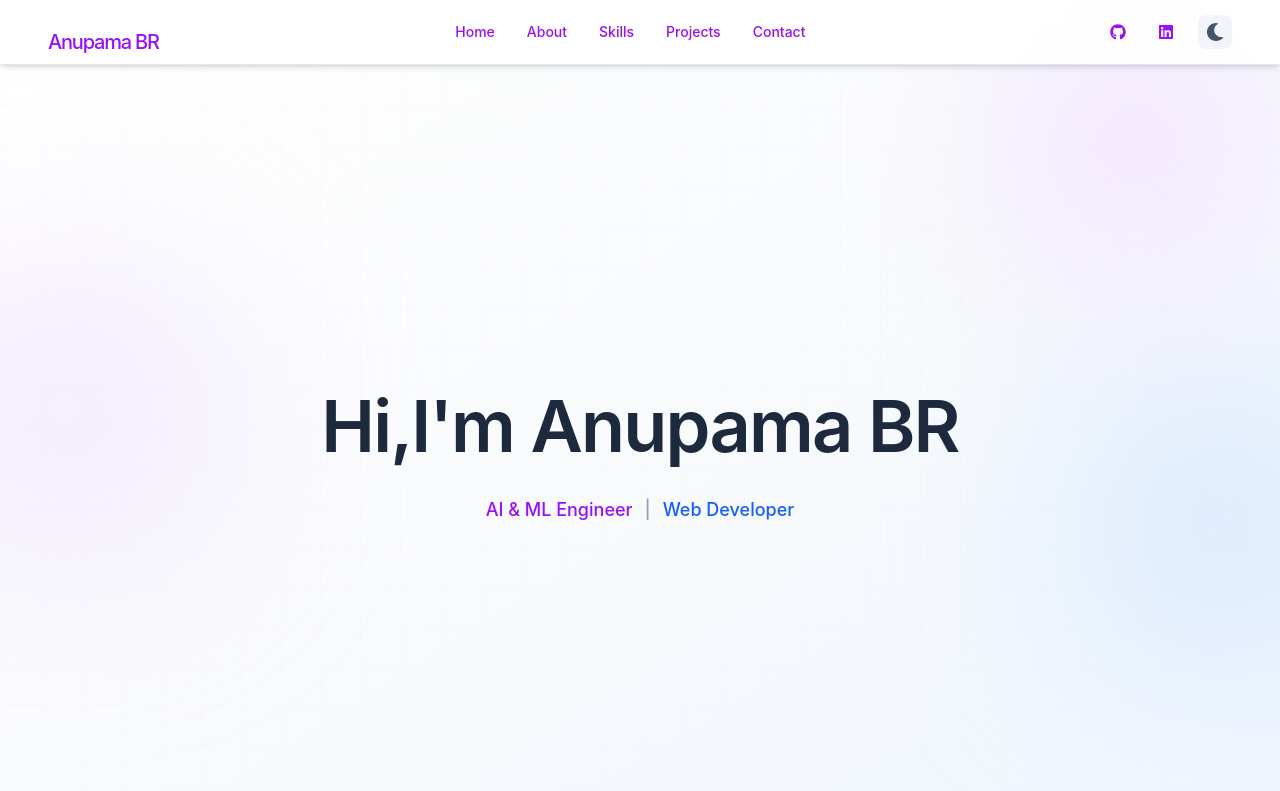
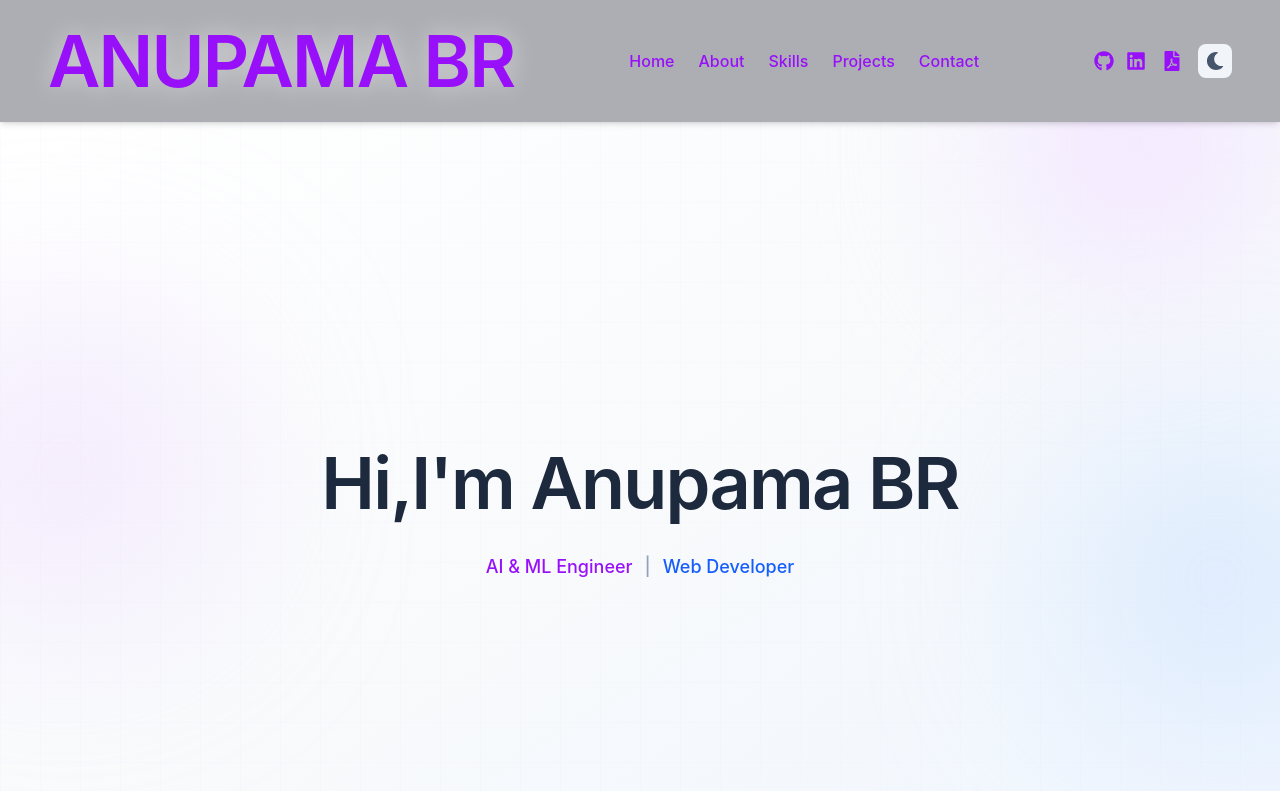
Before and after one commit to Anupamabramesh/portfolio, a React (Vite) app: page / in a window 1280 px wide. Shown: the top 791 px of the page. Built offline with nearby package versions, Linux system fonts and the light colour scheme.

Commit message:
Added resume PDF button to navbar

```diff
--- a/src/components/Navbar.jsx
+++ b/src/components/Navbar.jsx
@@ -1,7 +1,7 @@
 
 import { useState } from 'react';
 import ThemeToggle from './ThemeToggle';
-import { FaGithub, FaLinkedin, FaBars, FaTimes } from "react-icons/fa";
+import { FaGithub, FaLinkedin, FaFilePdf } from "react-icons/fa";
 
 export default function Navbar() {
   const [isOpen, setIsOpen] = useState(false);
@@ -15,90 +15,92 @@ export default function Navbar() {
   ];
 
   const socialLinks = [
-    { href: "https://github.com/Anupamabramesh", icon: <FaGithub />, label: "GitHub" },
-    { href: "https://linkedin.com/in/anupama-br-19b31225b", icon: <FaLinkedin />, label: "LinkedIn" },
+    { href: "https://github.com/Anupamabramesh", icon: <FaGithub /> },
+    { href: "https://linkedin.com/in/anupama-br-19b31225b", icon: <FaLinkedin /> },
   ];
 
   return (
-    <nav className="sticky top-0 bg-white/90 dark:bg-slate-900/90 backdrop-blur-md shadow-md z-50 border-b border-slate-200 dark:border-slate-700">
-      <div className="container">
-        <div className="flex justify-between items-center h-16">
-          {/* Logo */}
-          <h2><a href="#hero" className="text-xl font-bold text-slate-800 dark:text-white hover:text-purple-600 dark:hover:text-purple-400 transition-colors">
-            Anupama BR
-          </a></h2>
+    <nav className="sticky top-0 bg-divine-bg-light dark:bg-divine-bg-dark shadow-md z-50">
+      <div className="container flex justify-between items-center py-4">
+        <h1 className="text-2xl font-bold glow-text">ANUPAMA BR</h1>
 
-          {/* Desktop Navigation */}
-          <div className="hidden md:flex items-center gap-8">
+        <div className="hidden md:flex items-center space-x-6">
           {links.map((link) => (
-              <a
-                key={link.text}
-                href={link.href}
-                className="text-sm font-medium text-slate-600 dark:text-slate-300 hover:text-purple-600 dark:hover:text-purple-400 transition-colors relative group"
-              >
+            <a key={link.text} href={link.href} className="hover:text-divine-accent transition-colors">
               {link.text}
-                <span className="absolute -bottom-1 left-0 w-0 h-0.5 bg-purple-600 dark:bg-purple-400 transition-all group-hover:w-full"></span>
             </a>
           ))}
         </div>
 
-          <div className="hidden md:flex items-center gap-4">
-            {/* Social Icons */}
+        <div className="flex items-center gap-4">
+          {/* Social Icons - Desktop */}
+          <div className="hidden md:flex items-center gap-3">
             {socialLinks.map((social, index) => (
               <a
                 key={index}
                 href={social.href}
                 target="_blank"
                 rel="noopener noreferrer"
-                className="p-2 text-slate-500 dark:text-slate-400 hover:text-purple-600 dark:hover:text-purple-400 hover:bg-purple-50 dark:hover:bg-purple-900/30 rounded-lg transition-all"
-                title={social.label}
+                className="text-xl hover:text-divine-accent transition-colors"
               >
                 {social.icon}
               </a>
             ))}
+          </div>
+
+          {/* Resume Download Button */}
+          <a
+            href="/Resume.pdf"
+            target="_blank"
+            rel="noopener noreferrer"
+            className="text-xl hover:text-divine-accent transition-colors"
+            title="View Resume"
+          >
+            <FaFilePdf />
+          </a>
 
           <ThemeToggle />
-          </div>
-
-          {/* Mobile Menu Button */}
-          <button
-            className="md:hidden p-2 text-slate-600 dark:text-slate-300"
-            onClick={() => setIsOpen(!isOpen)}
-          >
-            {isOpen ? <FaTimes size={24} /> : <FaBars size={24} />}
+          <button className="md:hidden text-2xl" onClick={() => setIsOpen(!isOpen)}>
+            {isOpen ? '✕' : '☰'}
           </button>
         </div>
       </div>
 
-      {/* Mobile Menu */}
       {isOpen && (
-        <div className="md:hidden bg-white dark:bg-slate-900 border-t border-slate-200 dark:border-slate-700">
-          <div className="container">
-            <div className="flex flex-col p-4 space-y-3">
+        <div className="md:hidden flex flex-col space-y-4 p-4 bg-divine-bg-light dark:bg-divine-bg-dark">
           {links.map((link) => (
             <a
               key={link.text}
               href={link.href}
-                  className="text-base font-medium text-slate-600 dark:text-slate-300 hover:text-purple-600 dark:hover:text-purple-400 transition-colors py-2"
+              className="hover:text-divine-accent transition-colors"
               onClick={() => setIsOpen(false)}
             >
               {link.text}
             </a>
           ))}
-              <div className="flex gap-4 pt-2 border-t border-slate-100 dark:border-slate-700">
+          {/* Social Icons - Mobile */}
+          <div className="flex gap-4 pt-2 border-t border-gray-200 dark:border-gray-700">
             {socialLinks.map((social, index) => (
               <a
                 key={index}
                 href={social.href}
                 target="_blank"
                 rel="noopener noreferrer"
-                    className="p-2 text-slate-500 dark:text-slate-400 hover:text-purple-600 dark:hover:text-purple-400 transition-colors"
+                className="text-xl hover:text-divine-accent transition-colors"
               >
                 {social.icon}
               </a>
             ))}
-              </div>
-            </div>
+            {/* Resume - Mobile */}
+            <a
+              href="/Resume.pdf"
+              target="_blank"
+              rel="noopener noreferrer"
+              className="text-xl hover:text-divine-accent transition-colors"
+              title="View Resume"
+            >
+              <FaFilePdf />
+            </a>
           </div>
         </div>
       )}
```
Lines whose indentation alone changed are shown as unchanged.
